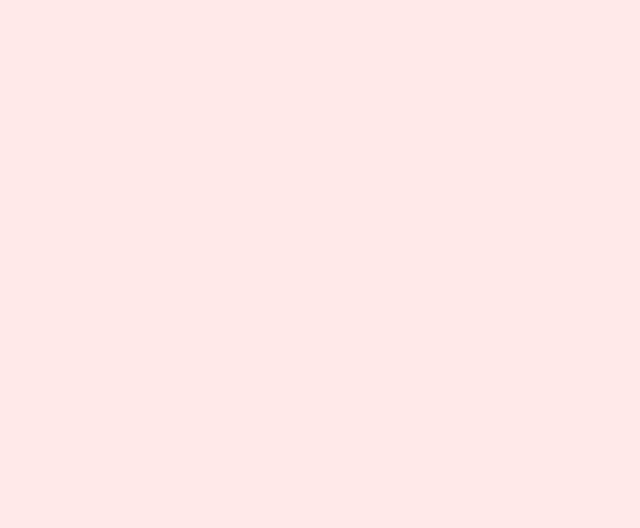
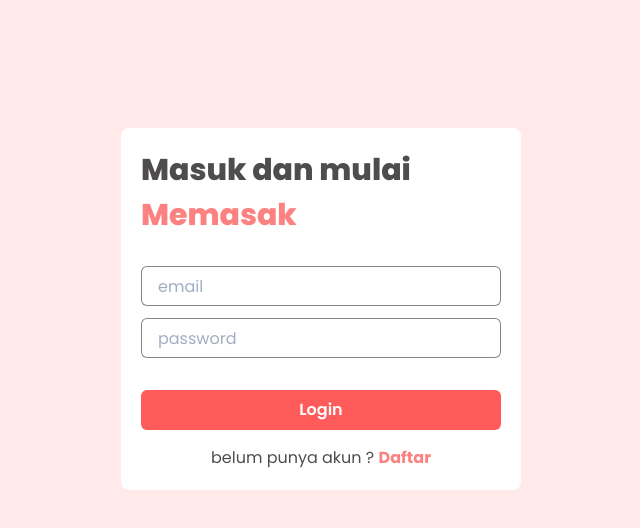
Before and after one commit to khoirxz/dadar-frontend, a React (Create React App) app: page /login in a window 1280 px wide. Before the commit this address had no page. Shown: the top 528 px of the page, without its empty margins (319-959 px from the left). Built offline with nearby package versions, Linux system fonts and the light colour scheme.

Commit message:
login page

```diff
--- a/src/App.js
+++ b/src/App.js
@@ -7,6 +7,7 @@ import { Box } from "@chakra-ui/react";
 
 import Home from "./page/Home";
 import Post from "./page/Post";
+import Login from "./page/Login";
 
 function App() {
   return (
@@ -15,6 +16,7 @@ function App() {
         <Switch>
           <Route path="/" element={<Home />} />
           <Route path="/create" element={<Post />} />
+          <Route path="/login" element={<Login />} />
         </Switch>
       </Router>
     </Box>
--- a/src/components/Content/index.js
+++ b/src/components/Content/index.js
@@ -7,7 +7,7 @@ const Content = ({ children }) => {
       w="68%"
       margin="auto"
       className="Content"
-      my="8em"
+      py="8em"
       fontFamily="Poppins"
     >
       {children}
--- a/src/components/Navbar/index.js
+++ b/src/components/Navbar/index.js
@@ -32,6 +32,7 @@ function Navbar() {
 
           <Box as="li" pl="4">
             <Button
+              as={Link}
               bgColor="#FF5B5B"
               color="white"
               _hover={{
@@ -43,8 +44,9 @@ function Navbar() {
               _focus={{
                 outline: "none",
               }}
+              to="/login"
             >
-              Daftar
+              Login
             </Button>
           </Box>
         </Flex>
--- a/src/page/Home/index.js
+++ b/src/page/Home/index.js
@@ -12,7 +12,7 @@ function Home() {
       </Hero>
 
       <Content>
-        <Box display="flex" my="5" flexDir="row" justifyContent="flex-end">
+        <Box display="flex" flexDir="row" justifyContent="flex-end">
           <Btn as={Link} to="/create" title="Buat resepmu!" />
         </Box>
         <Box display="grid" gridTemplateColumns="repeat(4, 1fr)" gap="10px">
--- /dev/null
+++ b/src/page/Login/index.js
@@ -0,0 +1,69 @@
+import React from "react";
+import { Box, Input, Text } from "@chakra-ui/react";
+import { Content } from "../../components";
+import { Btn } from "../../molecules";
+import { Link } from "react-router-dom";
+
+const Login = () => {
+  return (
+    <Content>
+      <Box
+        as="form"
+        maxW={["400px", "400px", "400px"]}
+        margin="auto"
+        p={5}
+        borderRadius="lg"
+        display="flex"
+        flexDir="column"
+        alignItems="center"
+        w="full"
+        bgColor="white"
+      >
+        <Box mb="1rem">
+          <Text as="h1" fontSize="3xl" fontWeight="extrabold">
+            Masuk dan mulai{" "}
+            <Text as="span" color="red.300">
+              Memasak
+            </Text>
+          </Text>
+        </Box>
+        <Input
+          placeholder="email"
+          my={3}
+          borderWidth="thin"
+          borderColor="blackAlpha.600"
+          type="email"
+          _hover={{
+            borderColor: "red.300",
+          }}
+        />
+        <Input
+          placeholder="password"
+          borderWidth="thin"
+          borderColor="blackAlpha.600"
+          type="password"
+          _hover={{
+            borderColor: "red.300",
+          }}
+        />
+        <Box mt="2rem" mb="1rem" w="full">
+          <Btn width="100%" title="Login" />
+        </Box>
+        <Text as="p">
+          belum punya akun ?{" "}
+          <Text
+            as={Link}
+            color="red.300"
+            fontWeight="bold"
+            cursor="pointer"
+            to="/signup"
+          >
+            Daftar
+          </Text>{" "}
+        </Text>
+      </Box>
+    </Content>
+  );
+};
+
+export default Login;
```
